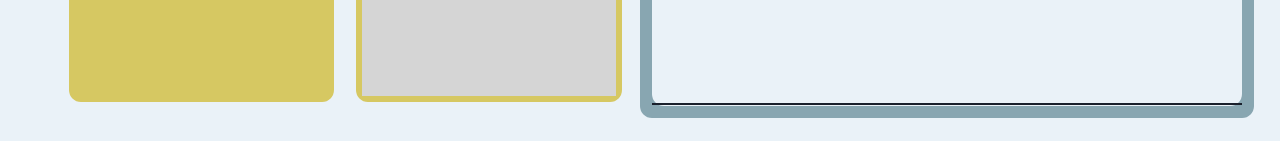
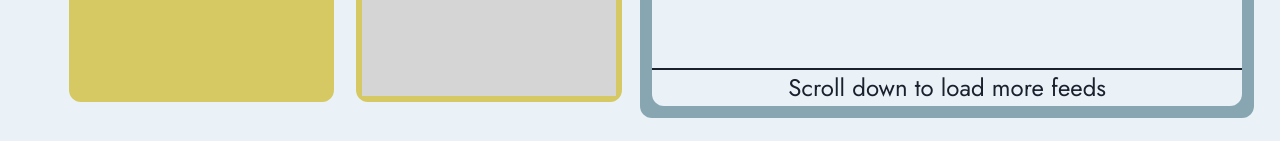
Before and after one commit to Kaikei-e/CurioNoah, a React (Vite) app in the folder InfoIsland/InfoIsland/: page /home in a window 1280 px wide. Shown: the part 656-797 px from the top of the page. Built offline with nearby package versions, Linux system fonts and the light colour scheme.

Commit message:
InfoIsland: styling the scroll sentence

```diff
--- a/InfoIsland/InfoIsland/src/components/timeline/Timeline.tsx
+++ b/InfoIsland/InfoIsland/src/components/timeline/Timeline.tsx
@@ -89,6 +89,18 @@ const Timeline: React.FC<Props> = ({
             : "No more feeds to load"}
         </Alert>
       )}
+      {isLoading && (
+        <Text
+          textAlign={"center"}
+          fontSize={{
+            base: "2xl",
+            md: "xl",
+            lg: "2xl",
+          }}
+        >
+          Scroll down to load more feeds
+        </Text>
+      )}
     </Flex>
   );
 };
```
